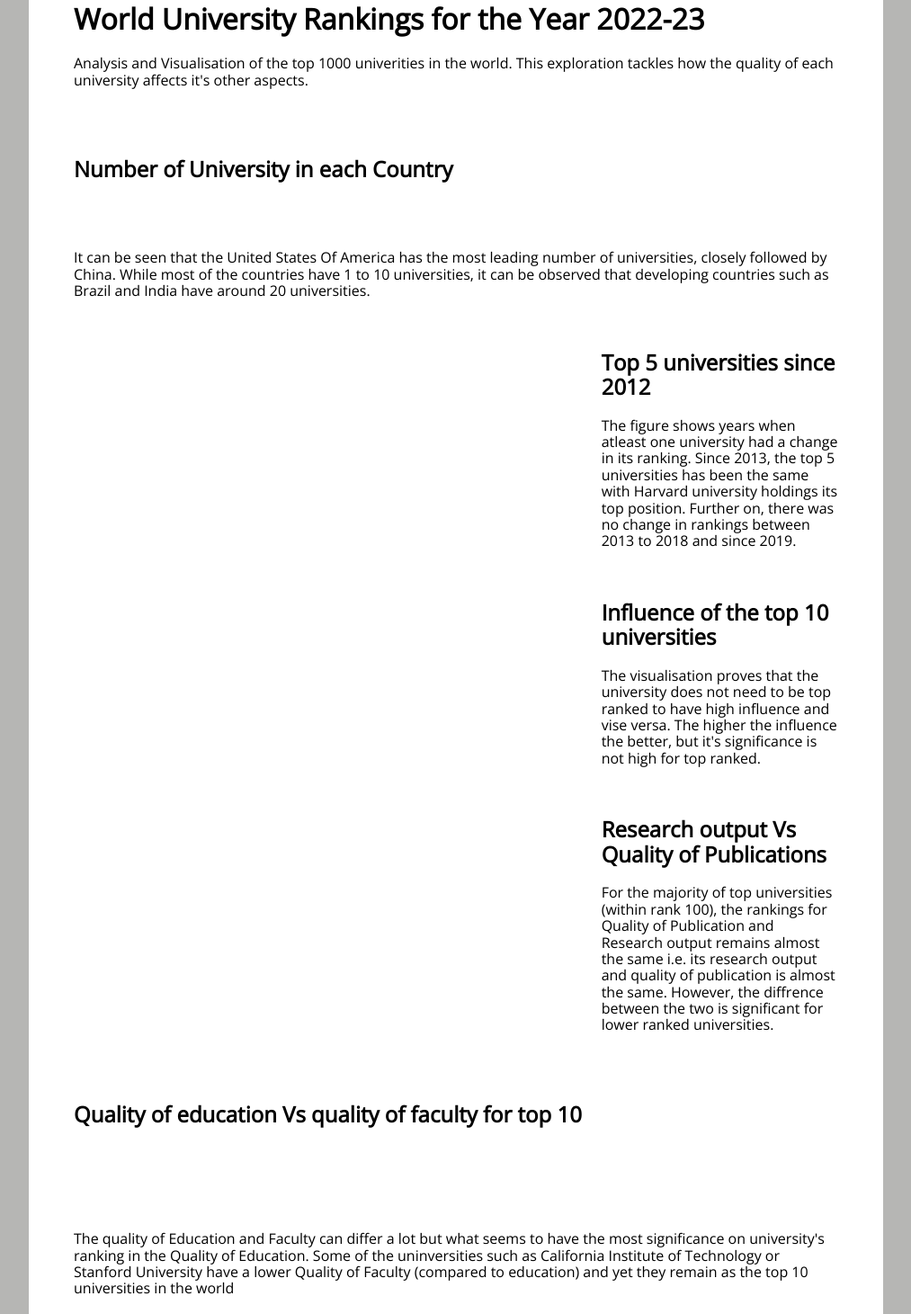
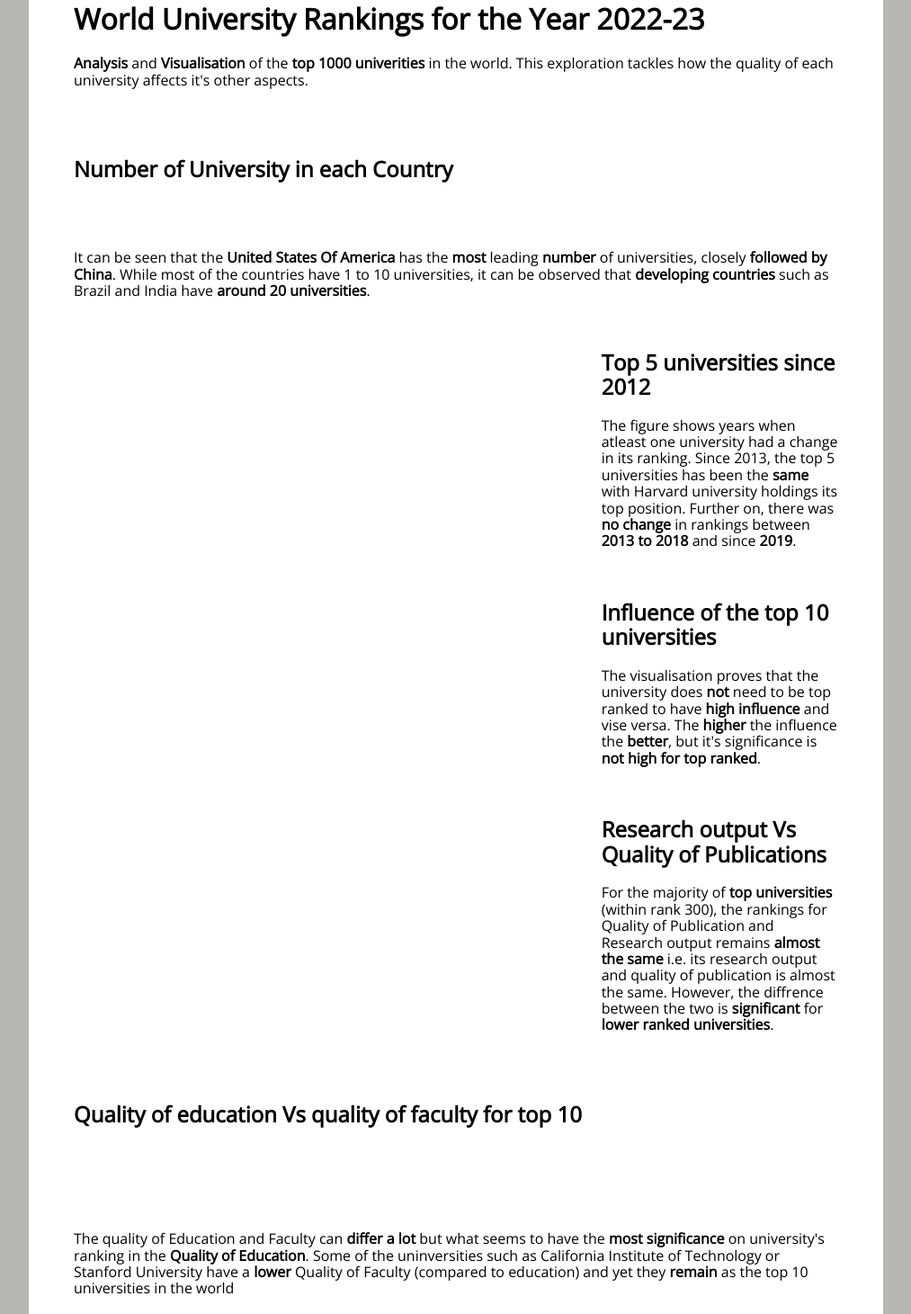
Before and after one commit to utkarshMonash/FIT3179_asgn2, a plain HTML site: page index.html in a window 1280 px wide. Shown: the part 32-1493 px from the top of the page at 90% size, without its empty margins (133-1146 px from the left). Drawn offline with nearby package versions, Linux system fonts and the light colour scheme; a script that the page names is missing.

Commit message:
Update index.html

```diff
--- a/index.html
+++ b/index.html
@@ -28,13 +28,13 @@
   <div class="pure-g">
       <div class="pure-u-1-1">
         <h1>World University Rankings for the Year 2022-23</h1>
-        <p>Analysis and Visualisation of the top 1000 univerities in the world. This exploration tackles how the quality of each university affects it's other aspects.</p>
+        <p><b>Analysis</b> and <b>Visualisation</b> of the <b>top 1000 univerities</b> in the world. This exploration tackles how the quality of each university affects it's other aspects.</p>
       </div>
   </div>
 
   <div class="pure-g">
       <div class="pure-u-1-1">
-        <h2>Number of University in each Country</h2>
+        <h2><b>Number</b> of University in <b>each Country</b></h2>
       </div>
   </div>
 
@@ -42,10 +42,10 @@
 
   <div class="pure-g">
       <div class="pure-u-1-1">
-        <p>It can be seen that the United States Of America has the most leading number of universities,
-          closely followed by China. While most of the countries
-          have 1 to 10 universities, it can be observed that developing countries
-          such as Brazil and India have around 20 universities.</p>
+        <p>It can be seen that the <b>United States Of America</b> has the <b>most</b> leading <b>number</b> of universities,
+          closely <b>followed by China</b>. While most of the countries
+          have 1 to 10 universities, it can be observed that <b>developing countries</b>
+          such as Brazil and India have <b>around 20 universities</b>.</p>
       </div>
   </div>
 
@@ -55,10 +55,10 @@
       </div>
       <div class="pure-u-1-3">
         <div class="description description-right">
-          <h2>Top 5 universities since 2012</h2>
+          <h2><b>Top</b> 5 universities since 2012</h2>
           <p>The figure shows years when atleast one university had a change in its ranking.
-            Since 2013, the top 5 universities has been the same with Harvard university holdings its top position.
-            Further on, there was no change in rankings between 2013 to 2018 and since 2019.</p>
+            Since 2013, the top 5 universities has been the <b>same</b> with Harvard university holdings its top position.
+            Further on, there was <b>no change</b> in rankings between <b>2013 to 2018</b> and since <b>2019</b>.</p>
         </div>
       </div>
 
@@ -70,9 +70,9 @@
       </div>
       <div class="pure-u-1-3">
         <div class="description description-right">
-          <h2>Influence of the top 10 universities</h2>
-          <p>The visualisation proves that the university does not need to be top ranked to have high influence and vise versa.
-            The higher the influence the better, but it's significance is not high for top ranked.</p>
+          <h2><b>Influence</b> of the top 10 universities</h2>
+          <p>The visualisation proves that the university does <b>not</b> need to be top ranked to have <b>high influence</b> and vise versa.
+            The <b>higher</b> the influence the <b>better</b>, but it's significance is <b>not high for top ranked</b>.</p>
         </div>
       </div>
 
@@ -85,10 +85,10 @@
       <div class="pure-u-1-3">
         <div class="description description-right">
           <h2>Research output Vs Quality of Publications</h2>
-          <p>For the majority of top universities (within rank 100),
-            the rankings for Quality of Publication and Research output remains almost the same i.e.
+          <p>For the majority of <b>top universities</b> (within rank 300),
+            the rankings for Quality of Publication and Research output remains <b>almost the same</b> i.e.
             its research output and quality of publication is almost the same.
-            However, the diffrence between the two is significant for lower ranked universities.</p>
+            However, the diffrence between the two is <b>significant</b> for <b>lower ranked universities</b>.</p>
         </div>
       </div>
 
@@ -113,10 +113,10 @@
 
   <div class="pure-g">
       <div class="pure-u-1-1">
-        <p>The quality of Education and Faculty can differ a lot but what seems to have the most significance
-          on university's ranking in the Quality of Education. Some of the uninversities such as California Institute of Technology
-          or Stanford University have a lower Quality of Faculty (compared to education) and
-          yet they remain as the top 10 universities in the world</p>
+        <p>The quality of Education and Faculty can <b>differ a lot</b> but what seems to have the <b>most significance</b>
+          on university's ranking in the <b>Quality of Education</b>. Some of the uninversities such as California Institute of Technology
+          or Stanford University have a <b>lower</b> Quality of Faculty (compared to education) and
+          yet they <b>remain</b> as the top 10 universities in the world</p>
       </div>
   </div>
 
```
